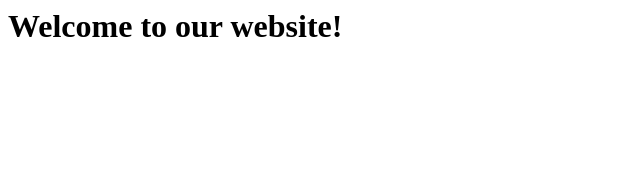
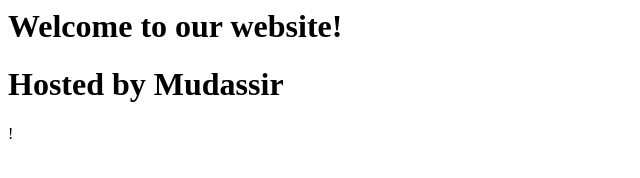
Before and after one commit to Mudassir-dev0ps/mudassir-dev0ps.github.io, a plain HTML site: page index.html in a window 1280 px wide. Shown: the whole page, without its empty margins (0-640 px from the left). Drawn offline with Linux system fonts and the light colour scheme.

Commit message:
Update index.html

```diff
--- a/index.html
+++ b/index.html
@@ -4,5 +4,6 @@
 </head>
 <body>
   <h1>Welcome to our website!</h1>
+  <h1>Hosted by Mudassir</h1>!</h1>
 </body>
 </html>
```
